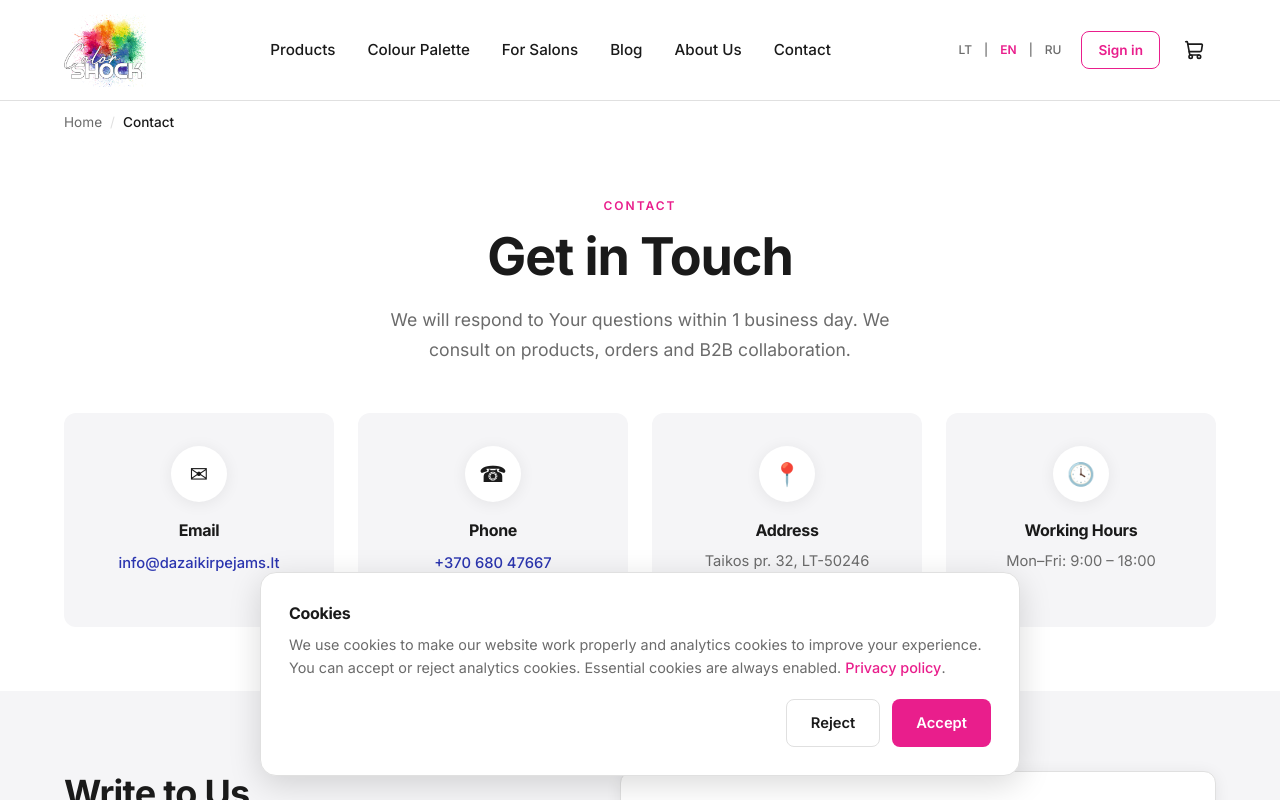
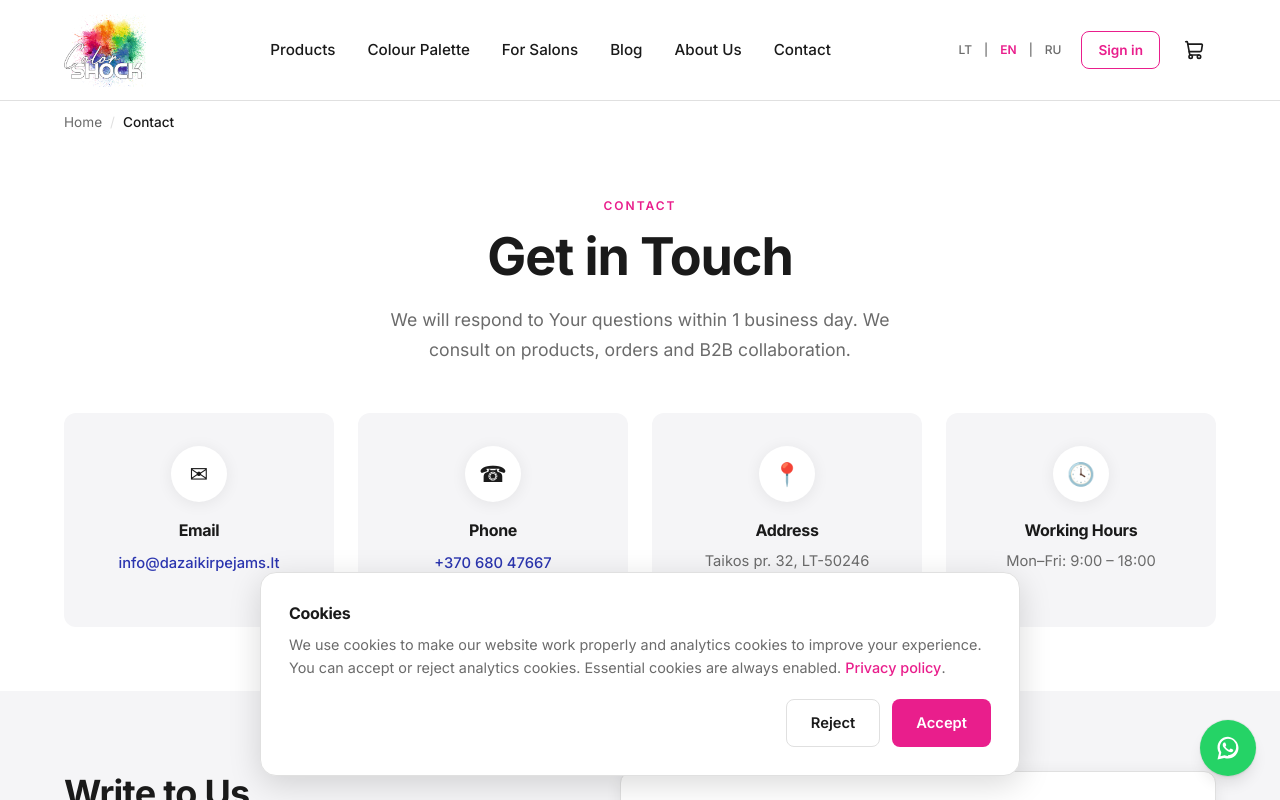
Before and after one commit to vebra/dazai-kirpejams, a Next.js app in the folder dazai-kirpejams/: page /en/kontaktai in a window 1280 px wide. Shown: the top 800 px of the page. Built offline with nearby package versions, Linux system fonts and the light colour scheme; no server answers.

Commit message:
feat: WhatsApp floating CTA (wa.me link, brand-green button)
Server component, no extra JS bundle. wa.me/<phone> avoids Meta's
Customer Chat plugin (which requires FB page, drops third-party
cookies, hurts Core Web Vitals). Prefilled greeting per locale.
Mobile safe-area inset respected.

```diff
--- a/dazai-kirpejams/src/app/(site)/[lang]/layout.tsx
+++ b/dazai-kirpejams/src/app/(site)/[lang]/layout.tsx
@@ -7,6 +7,7 @@ import { locales } from '@/i18n/config'
 import { getDictionary, hasLocale } from '@/i18n/dictionaries'
 import { Header } from '@/components/layout/Header'
 import { Footer } from '@/components/layout/Footer'
+import { WhatsAppButton } from '@/components/layout/WhatsAppButton'
 import { VerificationProvider } from '@/components/auth/VerificationProvider'
 import { getVerificationDetails } from '@/lib/auth/verification'
 import { CookieConsent } from '@/components/cookies/CookieConsent'
@@ -122,6 +123,11 @@ export default async function RootLayout({
           <main className="flex-1 pt-[72px] lg:pt-[100px]">{children}</main>
           <Footer lang={lang} dict={dict} />
         </VerificationProvider>
+        <WhatsAppButton
+          ariaLabel={dict.common.whatsappAria}
+          tooltip={dict.common.whatsappTooltip}
+          prefill={dict.common.whatsappPrefill}
+        />
         <CookieConsent lang={lang} dict={dict.cookies} />
         <Script id="gtag-consent-default" strategy="beforeInteractive">
           {`
--- /dev/null
+++ b/dazai-kirpejams/src/components/layout/WhatsAppButton.tsx
@@ -0,0 +1,39 @@
+import { CONTACT } from '@/lib/site'
+
+type WhatsAppButtonProps = {
+  ariaLabel: string
+  tooltip: string
+  prefill: string
+}
+
+export function WhatsAppButton({
+  ariaLabel,
+  tooltip,
+  prefill,
+}: WhatsAppButtonProps) {
+  const number = CONTACT.phone.replace(/\D+/g, '')
+  const href = `https://wa.me/${number}?text=${encodeURIComponent(prefill)}`
+
+  return (
+    <a
+      href={href}
+      target="_blank"
+      rel="noopener noreferrer"
+      aria-label={ariaLabel}
+      title={tooltip}
+      className="group fixed bottom-4 right-4 z-40 flex h-14 w-14 items-center justify-center rounded-full bg-[#25D366] text-white shadow-lg ring-1 ring-black/5 transition-transform hover:scale-105 hover:bg-[#1ebe5b] focus-visible:outline-none focus-visible:ring-2 focus-visible:ring-[#25D366] focus-visible:ring-offset-2 sm:bottom-6 sm:right-6"
+      style={{
+        paddingBottom: 'env(safe-area-inset-bottom, 0px)',
+        paddingRight: 'env(safe-area-inset-right, 0px)',
+      }}
+    >
+      <svg
+        viewBox="0 0 32 32"
+        aria-hidden="true"
+        className="h-7 w-7 fill-current"
+      >
+        <path d="M16.001 3C9.373 3 4 8.373 4 15.001c0 2.295.602 4.532 1.744 6.5L4 29l7.687-1.71a11.94 11.94 0 0 0 4.314.795h.005C22.633 28.085 28 22.713 28 16.085 28 12.84 26.74 9.797 24.45 7.51A11.926 11.926 0 0 0 16.001 3Zm0 22.16h-.004a9.9 9.9 0 0 1-3.78-.733l-.27-.108-4.564 1.014.997-4.443-.18-.286a9.9 9.9 0 0 1-1.535-5.31C6.665 9.59 10.86 5.395 16.005 5.395c2.49 0 4.83.97 6.59 2.732a9.27 9.27 0 0 1 2.726 6.59c0 5.144-4.196 9.34-9.32 9.443ZM21.42 17.62c-.297-.149-1.755-.866-2.027-.965-.272-.099-.47-.149-.668.149-.198.297-.766.965-.94 1.163-.173.198-.347.223-.643.074-.297-.149-1.252-.461-2.385-1.471-.882-.787-1.477-1.76-1.65-2.057-.173-.297-.018-.458.13-.606.133-.133.297-.347.446-.52.149-.173.198-.297.297-.495.099-.198.05-.371-.025-.52-.074-.149-.668-1.611-.916-2.207-.241-.58-.486-.501-.668-.51l-.569-.01c-.198 0-.52.074-.792.371-.272.297-1.04 1.016-1.04 2.478 0 1.461 1.064 2.873 1.213 3.07.149.198 2.094 3.196 5.073 4.481.708.306 1.262.488 1.694.625.712.226 1.36.194 1.872.118.571-.085 1.755-.717 2.003-1.41.247-.694.247-1.288.173-1.41-.074-.124-.272-.198-.569-.347Z" />
+      </svg>
+    </a>
+  )
+}
```
Also changed, not shown: dazai-kirpejams/src/i18n/dictionaries/en.json, dazai-kirpejams/src/i18n/dictionaries/lt.json, dazai-kirpejams/src/i18n/dictionaries/ru.json.
